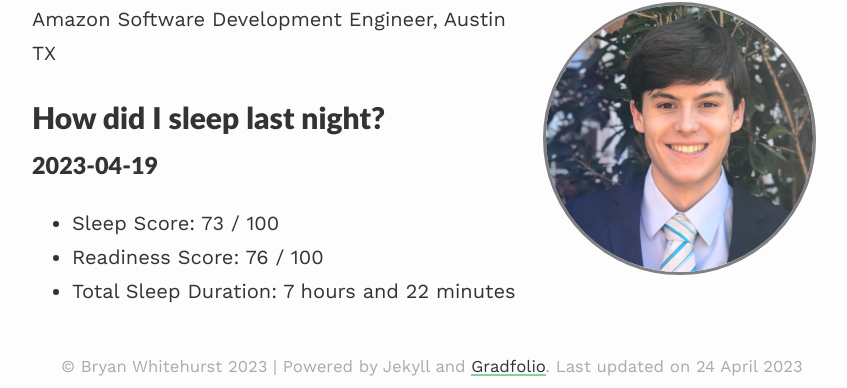
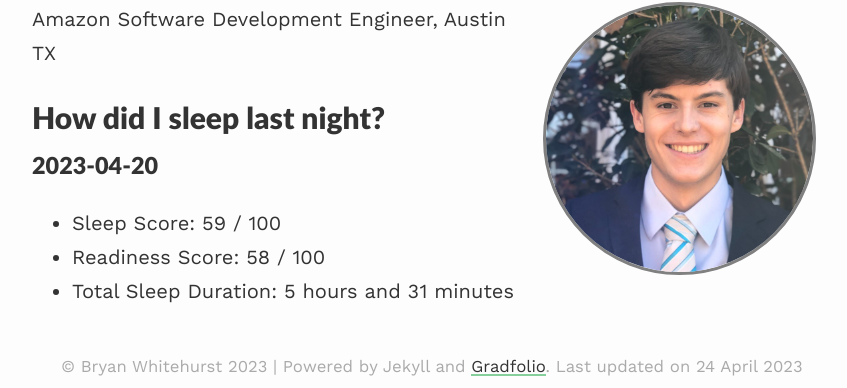
Before and after one commit to BryanWhitehurst/bryanwhitehurst.github.io, a Jekyll site: the page built from index.md, in a window 1280 px wide. Shown: the part 190-578 px from the top of the page, without its empty margins (208-1055 px from the left). Built offline with Jekyll 4.4.1, drawn with Linux system fonts in a browser that asks for light colours; nearby versions of some CDN libraries.

Commit message:
daily oura update

```diff
--- a/index.md
+++ b/index.md
@@ -10,7 +10,7 @@ published: true
 Amazon Software Development Engineer, Austin TX
 
 # How did I sleep last night?
-### 2023-04-19
-- Sleep Score: 73 / 100
-- Readiness Score: 76 / 100
-- Total Sleep Duration: 7 hours and 22 minutes
+### 2023-04-20
+- Sleep Score: 59 / 100
+- Readiness Score: 58 / 100
+- Total Sleep Duration: 5 hours and 31 minutes
```
